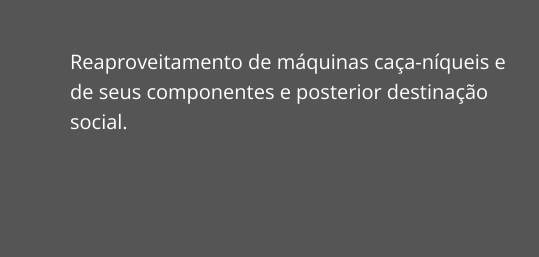
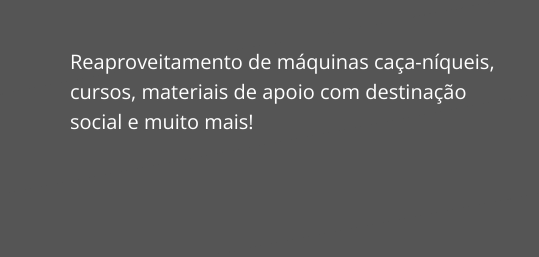
Before and after one commit to gustavomalheiro/projeto-destino-social, a plain HTML site: page index.html in a window 1280 px wide. Shown: the part 491-748 px from the top of the page, 0-539 px from the left. Drawn offline with nearby package versions, Linux system fonts and the light colour scheme.

Commit message:
fourth commit

```diff
--- a/index.html
+++ b/index.html
@@ -40,7 +40,7 @@
         <div class="main-content intro-content">
             <div class="intro-text-content">
                 <h2>PROJETO DESTINO SOCIAL</h2>
-                <p>Reaproveitamento de máquinas caça-níqueis e de seus componentes e posterior destinação social.</p>
+                <p>Reaproveitamento de máquinas caça-níqueis, cursos, materiais de apoio com destinação social e muito mais!</p>
             </div>
             <div class="intro-img">
                 <img src="assets/img/logo-intro.svg" alt="logo HTML, CSS e JS">
```
